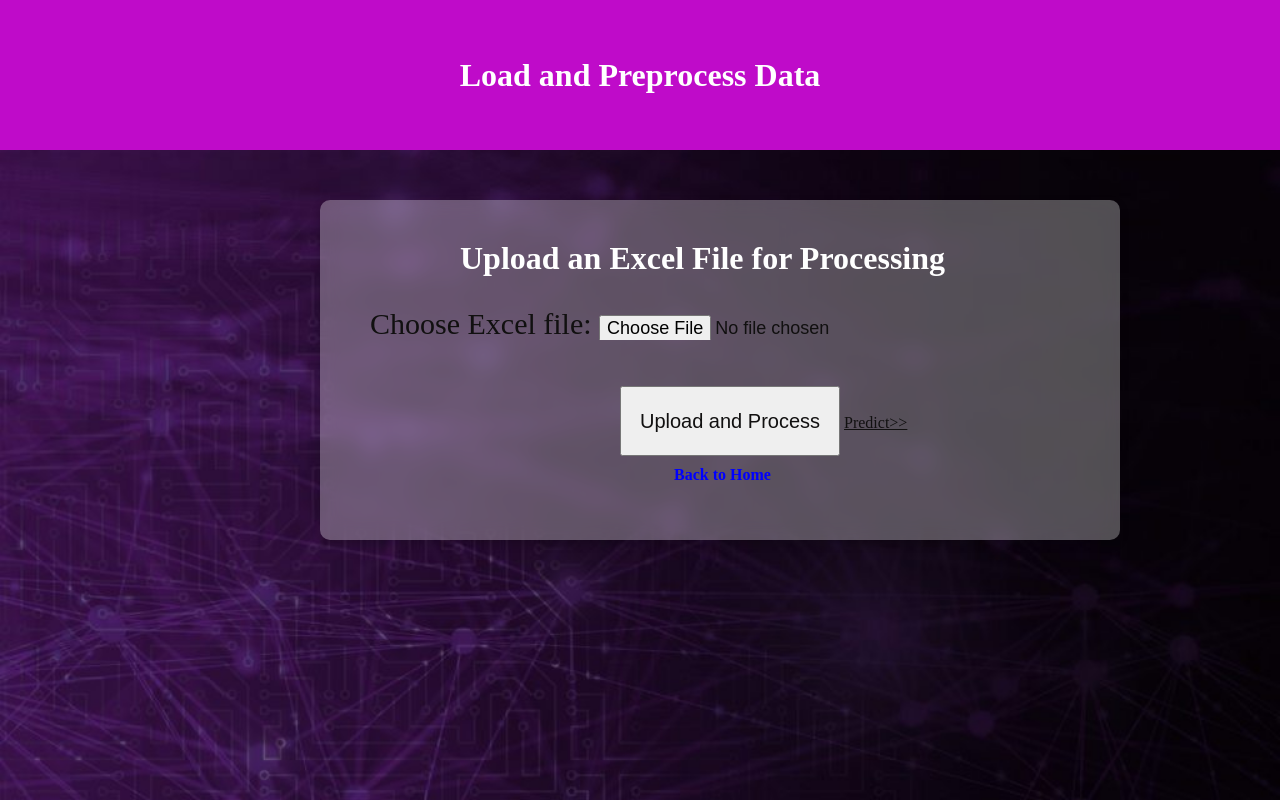
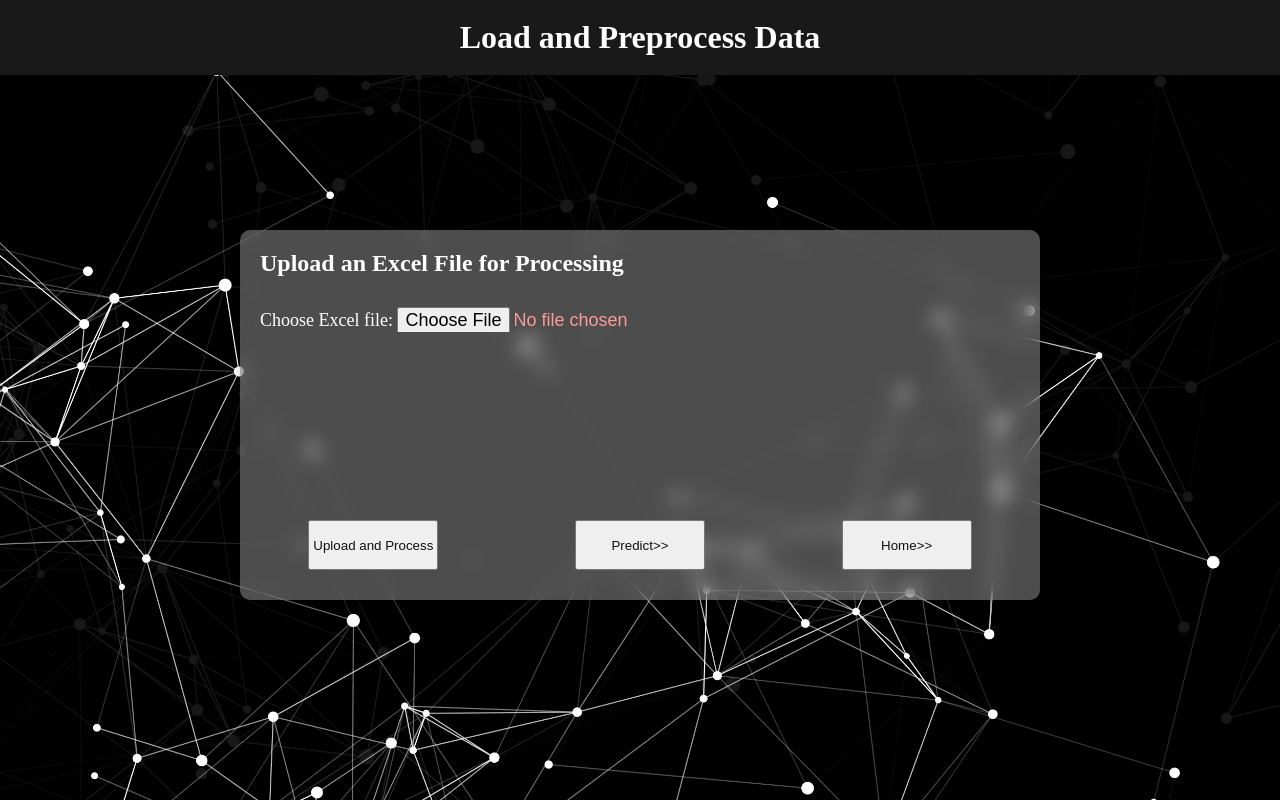
Before and after one commit to sunil1306-ps/Network-Intrusion-Detection-using-ML, a Flask app: page /load_data in a window 1280 px wide. Run offline with Flask 3, Linux system fonts and the light colour scheme; parts of the project's set-up code (start-up, migrations or seed data) failed here and were passed over.

Commit message:
ui changed

```diff
--- a/static/css/stylesheet.css
+++ b/static/css/stylesheet.css
@@ -4,7 +4,7 @@
     color: rgb(17, 16, 16);
 }
 body {
-    background-image: url(../images/img4.jpg);
+    background-image: url(../images/black-background.jpg);
     background-size: cover;
     background-repeat: no-repeat;
     background-position: center center;
@@ -12,8 +12,8 @@ body {
     margin: 0;
 }
 #navbar1 {
-    height: 150px;
-    background-color: rgb(191, 11, 201);
+    height: 75px;
+    background-color: rgb(25, 25, 25);
     display: flex;
     justify-content: center;
     align-items: center;
@@ -40,7 +40,7 @@ body {
 .option {
     height: 150px;
     width: 350px;
-    /*background-color: orange;*/
+    background-color: rgba(255, 255, 255, 0.382);
     display: flex;
     justify-content: center;
     align-items: center;
@@ -64,12 +64,19 @@ body {
    box-shadow: 0px 4px 10px rgba(0, 0, 0, 0.4);
 }
 
-
+#form-container {
+    height: 85%;
+    width: 100%;
+    flex-direction: column;
+    display: flex;
+    justify-content: center;
+    align-items: center;
+}
 /*---------------------------------------------------------monitoring -----------------------------------------------------------------------*/
 
 #moni-navbar{
-    height : 150px;
-    background-color: rgb(191, 11, 201);
+    height : 75px;
+    background-color: rgb(25, 25, 25);
         display : flex;
         justify-content: center;
         align-items: center;
@@ -90,13 +97,12 @@ input {
    margin: 0;
 }
 #monitor-form{
-    margin-top: 50px;
+    /* margin-top: 50px; */
     height : 300px;
     width: 600px;
-   padding-top: 40px;
-   /*background-color: orange;*/
+    padding-top: 40px;
     display:flex;
-    margin-left: 415px;
+    /* margin-left: 415px; */
     background: rgba(255, 255, 255, 0.3);
     border-radius: 10px;
     backdrop-filter: blur(10px);
@@ -119,50 +125,69 @@ input {
 /*-----------------------------------------------------load_data -------------------------------------------------------------------------------*/
 
 #load-navbar1{
-    height : 150px;
-    background-color:rgb(191, 11, 201);
+    height : 75px;
+    background-color:rgb(25, 25, 25);
     display : flex;
     justify-content: center;
     align-items: center;
 }
 
 #load-navbar1 h1 {
+    color: white;
     margin: 0;
     text-align: center;
 
 }
 
 #load-form{
-    margin-top: 50px;
-    height : 300px;
+    height : 350px;
     width: 800px;
-    padding-top: 40px;
+    padding-top: 20px;
     display:flex;
-    margin-left: 320px;
-    /*background-color:rgb(139, 136, 138);*/
+    flex-direction: column;
     background: rgba(255, 255, 255, 0.3);
     border-radius: 10px;
     backdrop-filter: blur(10px);
     box-shadow: 0px 4px 10px rgba(0, 0, 0, 0.2);
 }
-h1{
+
+#form-data {
+    height: 100%;
+    width: 100%;
+    display: flex;
+    flex-direction: column;
+    justify-content: space-around;
+    align-items: center;
+    position: relative;
+}
+
+h2{
     color: white;
-    margin-left:140px;
+    margin-left: 20px;
     margin-bottom: 30px;
 }
 
 
 #choosefile {
-    font-size : 30px;
-    margin-left: 50px;
+    font-size : 18px;
+    margin-left: 20px;
 }
-#uploadbutton {
-    height : 70px;
-    width : 220px;
-    margin-top : 45px;
-    margin-left : 300px;
-    font-size: 20px ;
+#file {
+    color: rgb(251, 155, 155);
 }
+
+#buttons-container {
+    display: flex;
+    width: 100%;
+    position: absolute;
+    bottom: 0px;
+    margin-bottom: 30px;
+    flex-direction: row;
+    align-items: center;
+    justify-content: space-around;
+    font-size: 20px;
+}
+
 .back-link {
     display: block;
     margin-top: 10px;
@@ -179,19 +204,8 @@ h1{
 
 
 #pred-div {
-    width: 100vw;
-    height: 100vh;
     display: flex;
     flex-direction: column;
     justify-content: center;
     align-items: center;
 }
-
-.pred-heading h1 {
-    height : 150px;
-    width: 100vw;
-    background-color:rgb(191, 11, 201);
-    display : flex;
-    justify-content: center;
-    align-items: center;
-}
--- a/templates/home.html
+++ b/templates/home.html
@@ -18,7 +18,6 @@
         </div>
         <div class="row">
             <div class="option" id="predict"><a href="/predict">Make Predictions</a></div>
-            <!-- <div class="option" id="visualize"><a href="/visualize">Visualize Data</a></div> -->
         </div>
     </div>
 </body>
--- a/templates/load_data.html
+++ b/templates/load_data.html
@@ -7,31 +7,33 @@
     <title>Load and Preprocess Data</title>
 </head>
 <body>
+
     <div id="load-navbar1">
         <h1>Load and Preprocess Data</h1>
     </div>
+
+    <div id="form-container">
         {% if message %}
             <p style="color: green;">{{ message }}</p>
         {% endif %}
-    <!--<div id ="load-navbar2">
-    <h1>Upload an Excel File for Processing</h1></div>-->
-    <div id = load-form>
+        <div id = "load-form">
             <form method="POST" enctype="multipart/form-data">
-        <h1>Upload an Excel File for Processing</h1>
-        <div id = choosefile>
-        <label for="file">Choose Excel file:</label>
+                <h2>Upload an Excel File for Processing</h2>
+                    <div id = "choosefile">
+                        <label for="file" style="color: white;">Choose Excel file:</label>
                         <input type="file" id="file" name="file" accept=".xlsx,.xls,.txt">
                     </div>
-        <button
-            id = "uploadbutton"
-            type="submit"
-        >
-            Upload and Process
+                    <div id = "buttons-container">
+                        <button id = "uploadbutton" style="width: 130px; height: 50px;" type="submit"> Upload and Process </button>
+                        <button id="uploadbutton" style="width: 130px; height: 50px;">
+                            <a style="text-decoration: none;" href="predict">Predict>></a>
                         </button>
-        <a href="/predict" calss="back-link">Predict>></a>
-
-        <a href="/" class="back-link">Back to Home</a>
+                        <button id="uploadbutton" style="width: 130px; height: 50px;">
+                            <a style="text-decoration: none;" href="/">Home>></a>
+                        </button>
+                    </div>
             </form>
+        </div>
     </div>
 
 </body>
```
Also changed, not shown: app.py (+0 -7 lines), templates/monitoring.html (+5 -7 lines), templates/predict.html (+17 -18 lines), static/images/black-background.jpg (added), 2 other files. Lines whose indentation alone changed are shown as unchanged.
